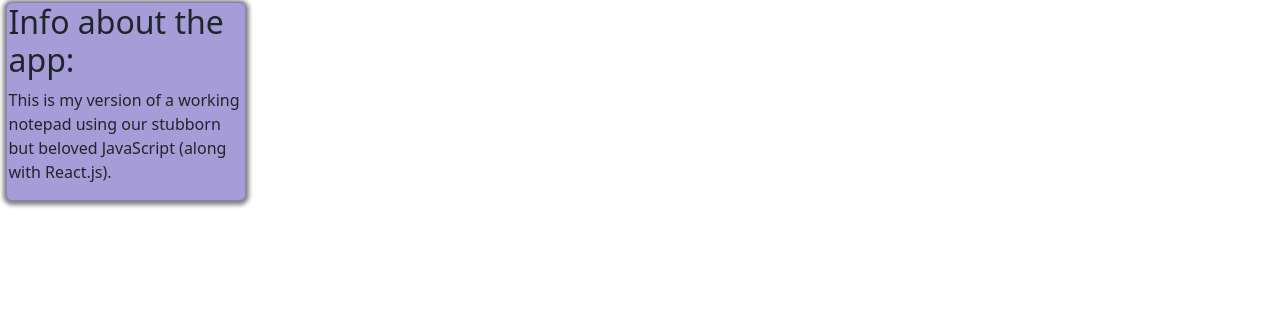
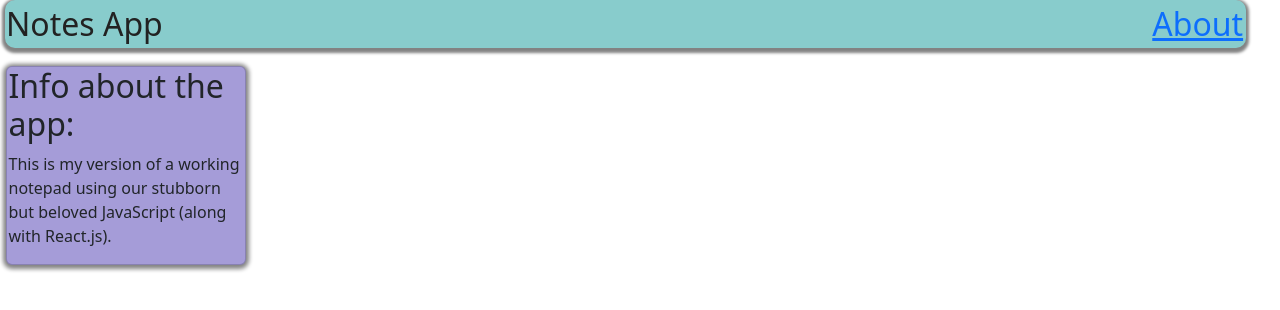
Before and after one commit to Michael-Murage/project-notepad, a React (Create React App) app: page /about in a window 1280 px wide. Shown: the top 310 px of the page. Built offline with nearby package versions, Linux system fonts and the light colour scheme.

Commit message:
Added linking to the about component/tab

```diff
--- a/src/App.css
+++ b/src/App.css
@@ -48,6 +48,8 @@
   position: fixed;
   width: 97vw;
   z-index: 1;
+  display: flex;
+  justify-content: space-between;
 }
 .card-container, .card-form{
   -webkit-box-shadow: 0px 5px 5px 4px rgba(0,0,0,0.49);
--- a/src/components/About.js
+++ b/src/components/About.js
@@ -3,9 +3,7 @@ import { randomColor } from './utilities/randomColor'
 
 function About() {
   return (
-    <div>
-
-
+    <div style={{paddingTop: '4rem'}}>
         <div id='title-form' className='card-form card' style={{width: '18rem', backgroundColor: randomColor(), marginTop: '2px'}}>
             <h2>Info about the app:</h2>
                 <p> This is my version of a working notepad using our stubborn but beloved JavaScript (along with React.js).</p>
--- a/src/components/App.js
+++ b/src/components/App.js
@@ -11,7 +11,6 @@ function App() {
 
   return (
     <div style={{backgroundColor: '#eee'}}>
-      <NavBar />
       <div className='all-cards'>
         <NotesForm notes={notes} setNotes={setNotes} fetchData={fetchData}/>
         <br />
--- a/src/components/NavBar.js
+++ b/src/components/NavBar.js
@@ -1,10 +1,12 @@
 import React from 'react'
+import { Link, NavLink } from 'react-router-dom'
 // import { Nav } from 'react-bootstrap'
 
 function NavBar() {
   return (
     <nav id='navbar'>
       <p>Notes App</p>
+      <p><NavLink to='/about'>About</NavLink></p>
     </nav>
   )
 }
--- a/src/index.js
+++ b/src/index.js
@@ -7,11 +7,13 @@ import 'bootstrap/dist/css/bootstrap.min.css';
 import 'bootstrap/dist/js/bootstrap.bundle.min';
 import { BrowserRouter, Route, Routes } from 'react-router-dom';
 import About from './components/About';
+import NavBar from './components/NavBar';
 
 const root = ReactDOM.createRoot(document.getElementById('root'));
 root.render(
   <React.StrictMode>
     <BrowserRouter>
+      <NavBar/>
       <Routes>
         <Route exact path='/' element={<App />}/>
         <Route exact path='/about' element={<About/>}/>
```
Lines whose indentation alone changed are shown as unchanged.
